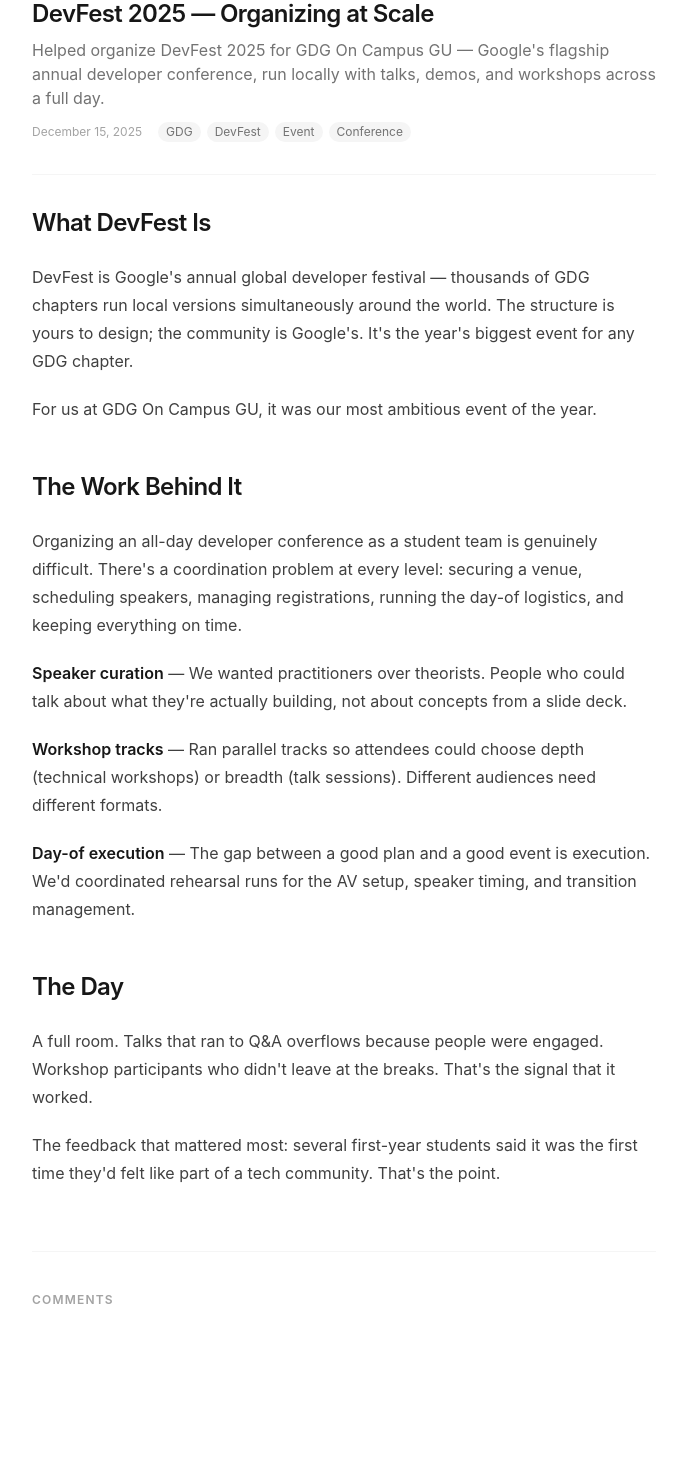
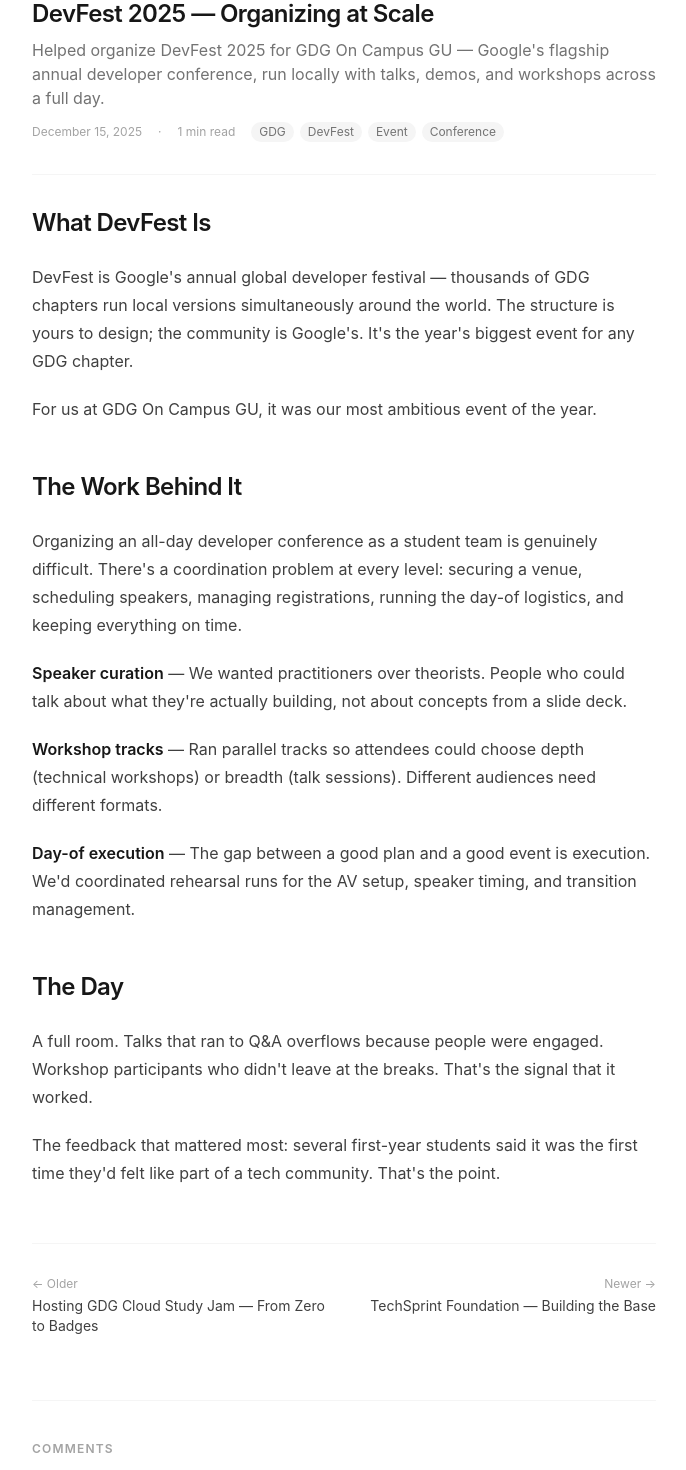
Before and after one commit to simplysandeepp/ember, a Next.js app: page /blog/devfest-2025 in a window 1280 px wide. Shown: the part 180-1650 px from the top of the page, without its empty margins (296-982 px from the left). Built offline with nearby package versions, Linux system fonts and the light colour scheme.

Commit message:
Add reading time + prev/next navigation to blog posts
Closes #37

```diff
--- a/app/blog/[slug]/page.tsx
+++ b/app/blog/[slug]/page.tsx
@@ -47,6 +47,14 @@
   if (!post) notFound();
 
   const { title, description, date, tags } = post.frontmatter;
+
+  // Reading time (~200 words/min) and previous/next posts.
+  const words = post.content.trim().split(/\s+/).filter(Boolean).length;
+  const readingTime = Math.max(1, Math.round(words / 200));
+  const allPosts = getAllPosts();
+  const idx = allPosts.findIndex((p) => p.slug === params.slug);
+  const newer = idx > 0 ? allPosts[idx - 1] : null;
+  const older = idx >= 0 && idx < allPosts.length - 1 ? allPosts[idx + 1] : null;
 
   const jsonLd = {
     '@context': 'https://schema.org',
@@ -108,6 +116,8 @@
           <p className="mt-2 text-base text-neutral-500">{description}</p>
           <div className="flex items-center gap-4 mt-3">
             <time className="text-xs text-neutral-400 dark:text-neutral-500">{formatDate(date)}</time>
+            <span className="text-xs text-neutral-400 dark:text-neutral-500">·</span>
+            <span className="text-xs text-neutral-400 dark:text-neutral-500">{readingTime} min read</span>
             {tags && tags.length > 0 && (
               <div className="flex flex-wrap gap-1.5">
                 {tags.map((tag) => (
@@ -129,6 +139,32 @@
         {/* Content */}
         <MDXContent source={post.content} />
 
+        {/* Prev / next */}
+        {(newer || older) && (
+          <nav className="mt-14 pt-8 border-t border-neutral-100 dark:border-neutral-800 flex justify-between gap-6">
+            {older ? (
+              <Link href={`/blog/${older.slug}`} className="group max-w-[48%]">
+                <span className="block text-xs text-neutral-400 dark:text-neutral-500">← Older</span>
+                <span className="block text-sm text-neutral-700 dark:text-neutral-300 group-hover:text-neutral-500 dark:group-hover:text-neutral-400 transition-colors mt-1 line-clamp-2">
+                  {older.frontmatter.title}
+                </span>
+              </Link>
+            ) : (
+              <span />
+            )}
+            {newer ? (
+              <Link href={`/blog/${newer.slug}`} className="group max-w-[48%] text-right ml-auto">
+                <span className="block text-xs text-neutral-400 dark:text-neutral-500">Newer →</span>
+                <span className="block text-sm text-neutral-700 dark:text-neutral-300 group-hover:text-neutral-500 dark:group-hover:text-neutral-400 transition-colors mt-1 line-clamp-2">
+                  {newer.frontmatter.title}
+                </span>
+              </Link>
+            ) : (
+              <span />
+            )}
+          </nav>
+        )}
+
         {/* Comments */}
         <GiscusComments />
       </div>
```
